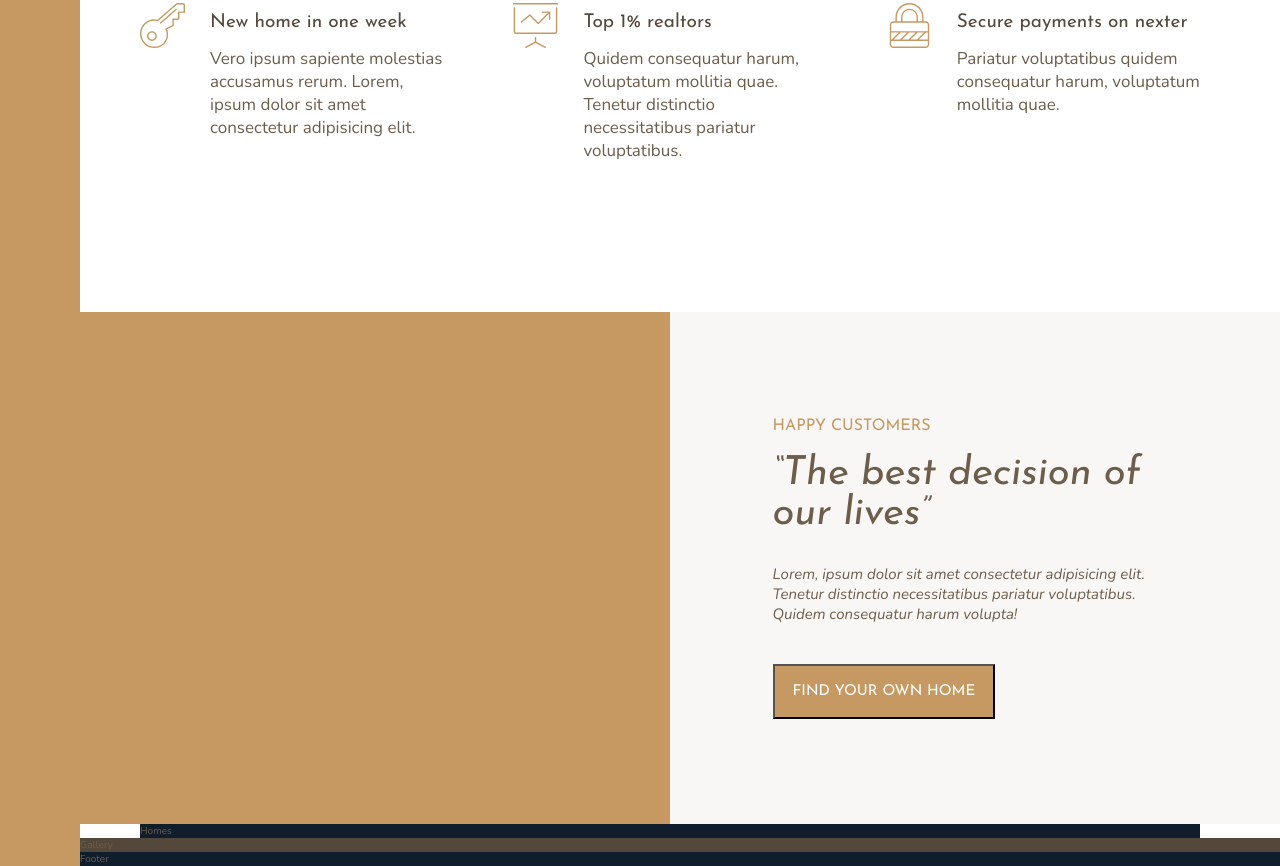
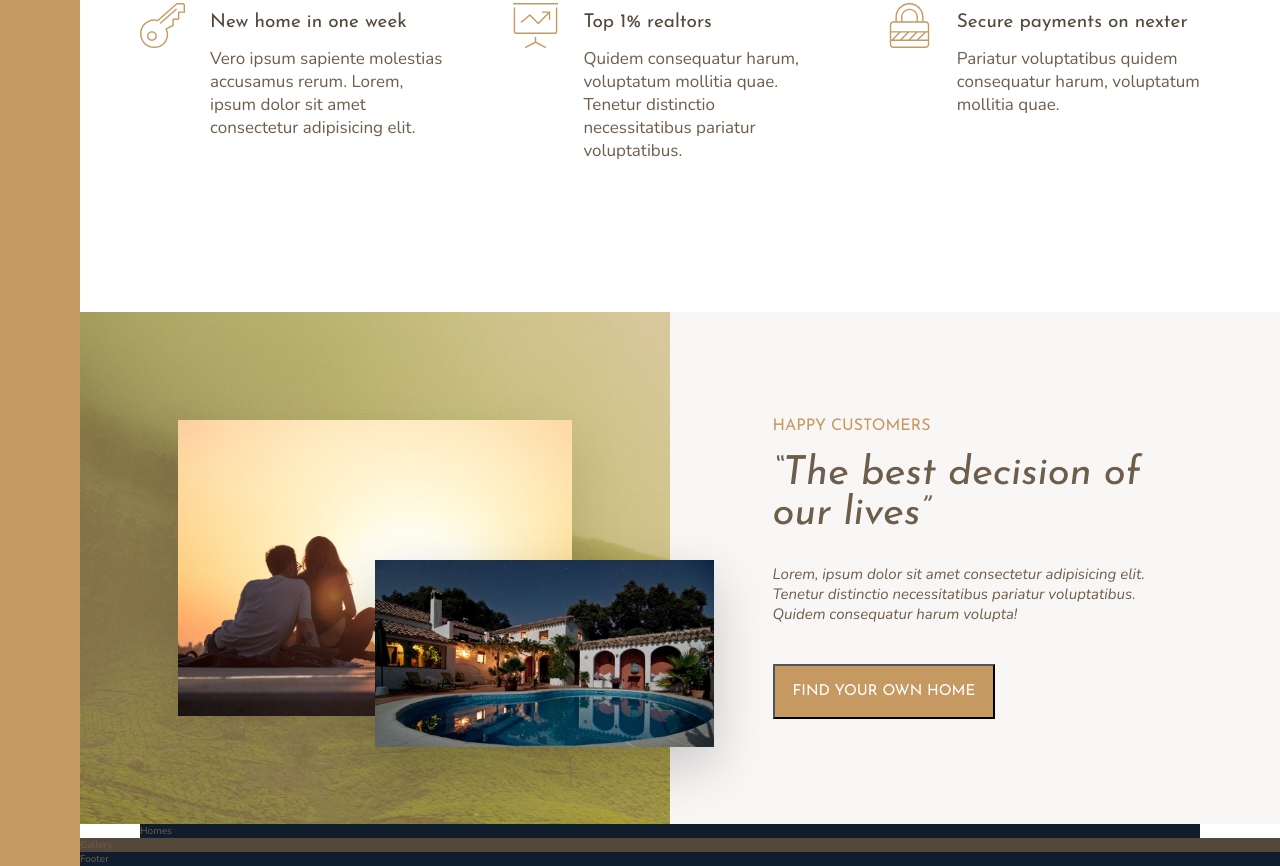
Before and after one commit to David-bui83/nexter, a website: page index.html in a window 1280 px wide. Shown: the part 986-1852 px from the top of the page. Drawn offline with nearby package versions, Linux system fonts and the light colour scheme.

Commit message:
done with story section

```diff
--- a/index.html
+++ b/index.html
@@ -70,7 +70,8 @@
         </section>
 
         <div class="story__pictures">
-
+            <img src="img/story-1.jpeg" alt="Couple with new house" class="story__img--1">
+            <img src="img/story-2.jpeg" alt="New house" class="story__img--2">
         </div>
 
         <div class="story__content">
--- a/sass/_story.scss
+++ b/sass/_story.scss
@@ -3,6 +3,27 @@
   &__pictures {
     background-color: $color-primary;
     grid-column: full-start / col-end 4;
+    background-image: linear-gradient(rgba($color-primary, .5), rgba($color-primary, .5)), url('../img/back.jpg');
+
+    display: grid;
+    grid-template-rows: repeat(6, 1fr);
+    grid-template-columns: repeat(6, 1fr);
+    align-items: center;
+  }
+
+  &__img--1 {
+    width: 100%;
+    grid-row: 2 / 6;
+    grid-column: 2 / 6;
+    box-shadow: 0 2rem 5rem rgba(#000, .1);
+  }
+
+  &__img--2 {
+    width: 115%;
+    grid-row: 4 / 6;
+    grid-column: 4 / 7;
+    z-index: 20;
+    box-shadow: 0 2rem 5rem rgba(#000, .2);
   }
 
   &__content {
```
Also changed, not shown: css/style.css.
